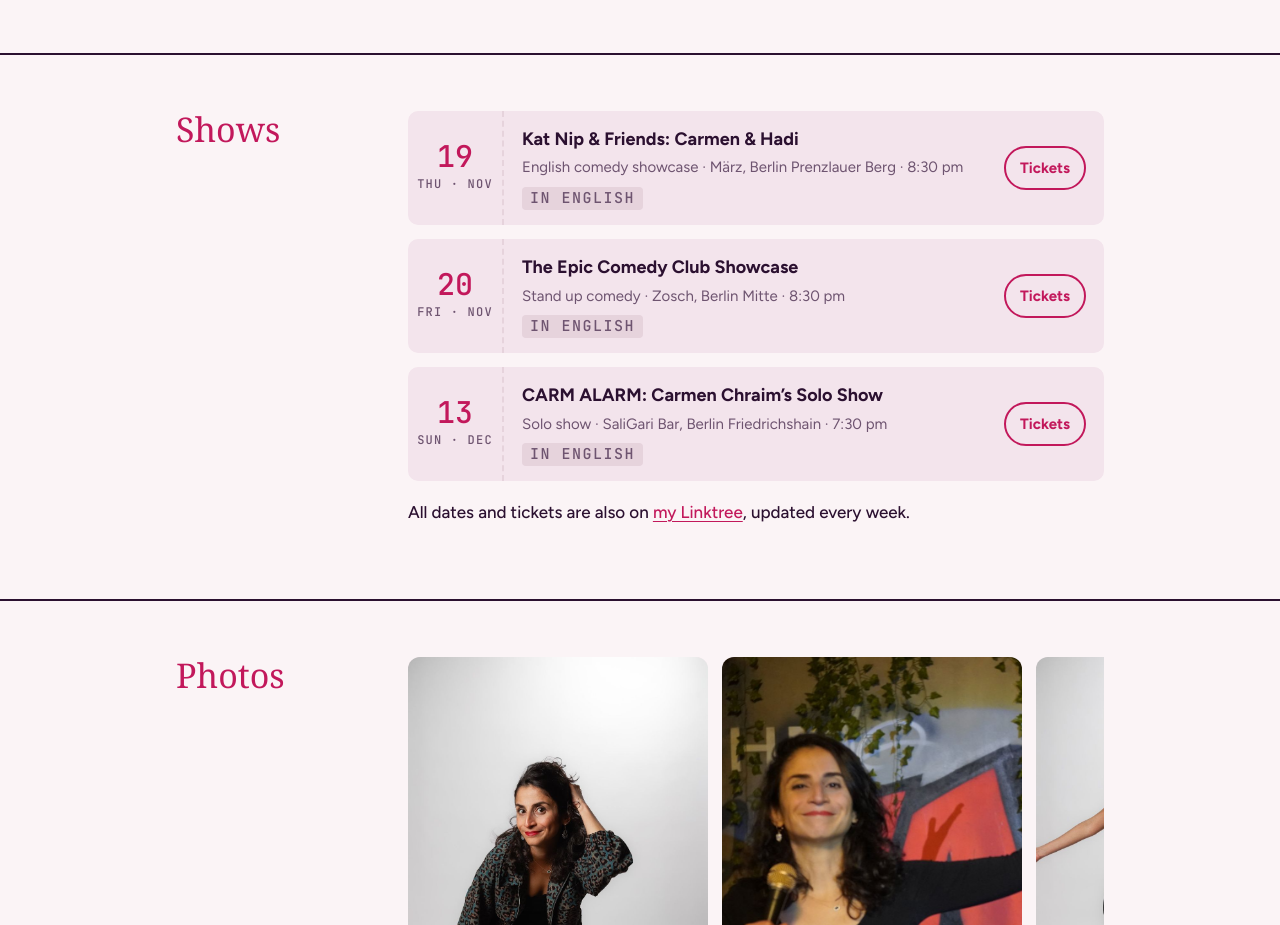
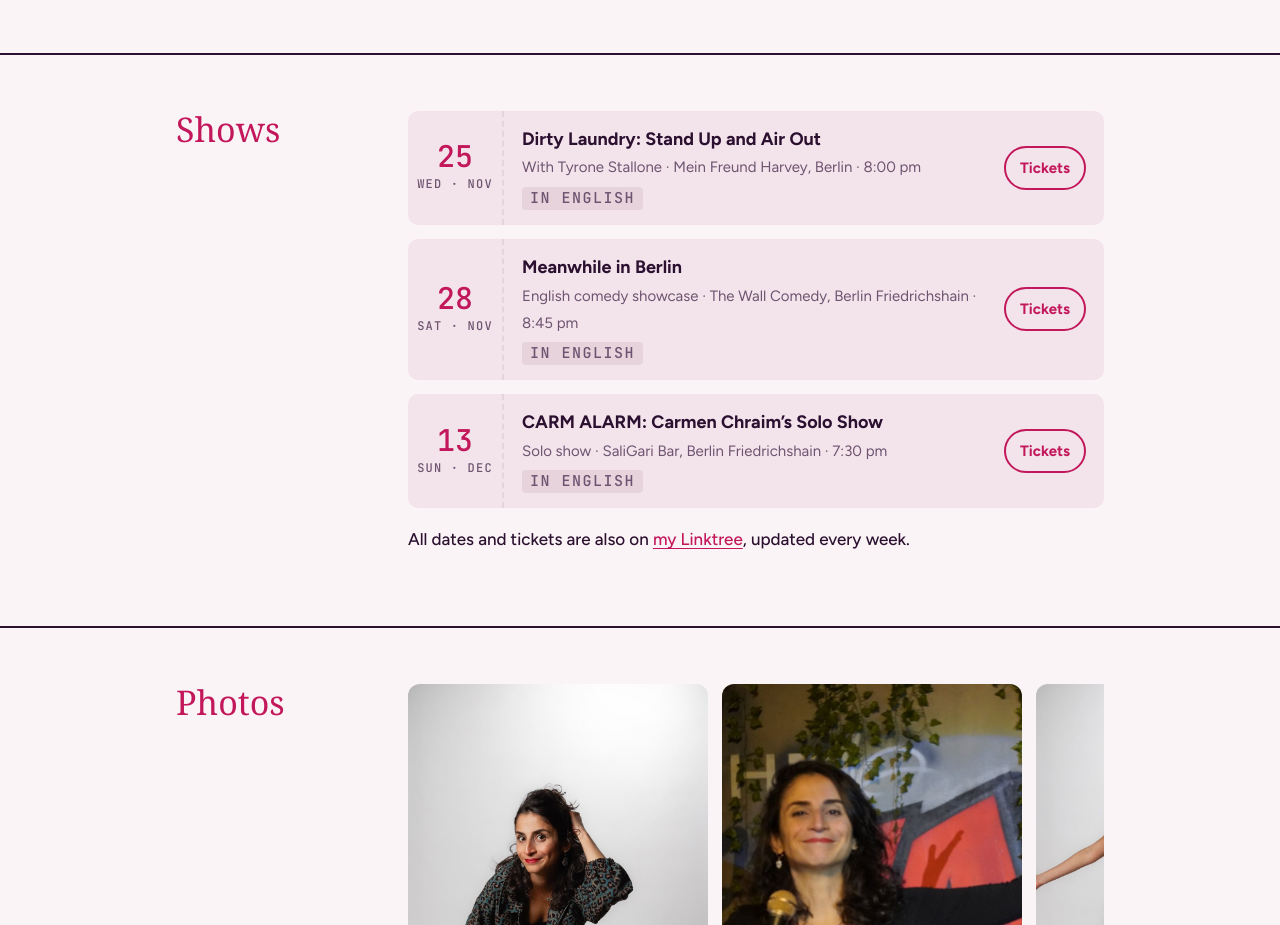
Before and after one commit to carmenchraim-collab/carmenchraim-comedy, a plain HTML site: page index.html in a window 1280 px wide. Shown: the part 2130-3055 px from the top of the page. Drawn offline with Linux system fonts and the light colour scheme; a web font is replaced by a local one.

Commit message:
Update shows from Linktree (2026-11-23)
Co-Authored-By: Claude <noreply@anthropic.com>

```diff
--- a/index.html
+++ b/index.html
@@ -158,10 +158,10 @@ footer .wrap{padding-block:32px;color:var(--muted);font-size:14px;display:flex;j
   <div style="min-width:0">
     <!-- SHOWS:START (auto-updated weekly from linktr.ee/carmenchraim) -->
     <ul class="shows">
-      <li class="ticket"><div class="stub"><div class="d">19</div><div class="m">Thu · Nov</div></div>
-        <div class="info"><div><strong>Kat Nip &amp; Friends: Carmen &amp; Hadi</strong><span>English comedy showcase · März, Berlin Prenzlauer Berg · 8:30 pm</span><br><span class="tag">In English</span></div><a class="tix" href="https://www.eventbrite.de/e/kat-nip-friends-carmen-hadi-tickets-2003964513806" target="_blank" rel="noopener">Tickets</a></div></li>
-      <li class="ticket"><div class="stub"><div class="d">20</div><div class="m">Fri · Nov</div></div>
-        <div class="info"><div><strong>The Epic Comedy Club Showcase</strong><span>Stand up comedy · Zosch, Berlin Mitte · 8:30 pm</span><br><span class="tag">In English</span></div><a class="tix" href="https://www.eventbrite.com/e/the-epic-comedy-club-showcase-stand-up-comedy-in-berlin-english-speaking-tickets-159686969023" target="_blank" rel="noopener">Tickets</a></div></li>
+      <li class="ticket"><div class="stub"><div class="d">25</div><div class="m">Wed · Nov</div></div>
+        <div class="info"><div><strong>Dirty Laundry: Stand Up and Air Out</strong><span>With Tyrone Stallone · Mein Freund Harvey, Berlin · 8:00 pm</span><br><span class="tag">In English</span></div><a class="tix" href="https://www.eventbrite.ca/e/dirty-laundry-stand-up-and-air-out-in-english-wtyrone-stallone-tickets-2003089854677" target="_blank" rel="noopener">Tickets</a></div></li>
+      <li class="ticket"><div class="stub"><div class="d">28</div><div class="m">Sat · Nov</div></div>
+        <div class="info"><div><strong>Meanwhile in Berlin</strong><span>English comedy showcase · The Wall Comedy, Berlin Friedrichshain · 8:45 pm</span><br><span class="tag">In English</span></div><a class="tix" href="https://www.eventbrite.com/e/meanwhile-in-berlin-tickets-2004428877731" target="_blank" rel="noopener">Tickets</a></div></li>
       <li class="ticket"><div class="stub"><div class="d">13</div><div class="m">Sun · Dec</div></div>
         <div class="info"><div><strong>CARM ALARM: Carmen Chraim’s Solo Show</strong><span>Solo show · SaliGari Bar, Berlin Friedrichshain · 7:30 pm</span><br><span class="tag">In English</span></div><a class="tix" href="https://www.eventbrite.de/e/carm-alarm-carmen-chraims-solo-show-tickets-2004005204513" target="_blank" rel="noopener">Tickets</a></div></li>
     </ul>
```
